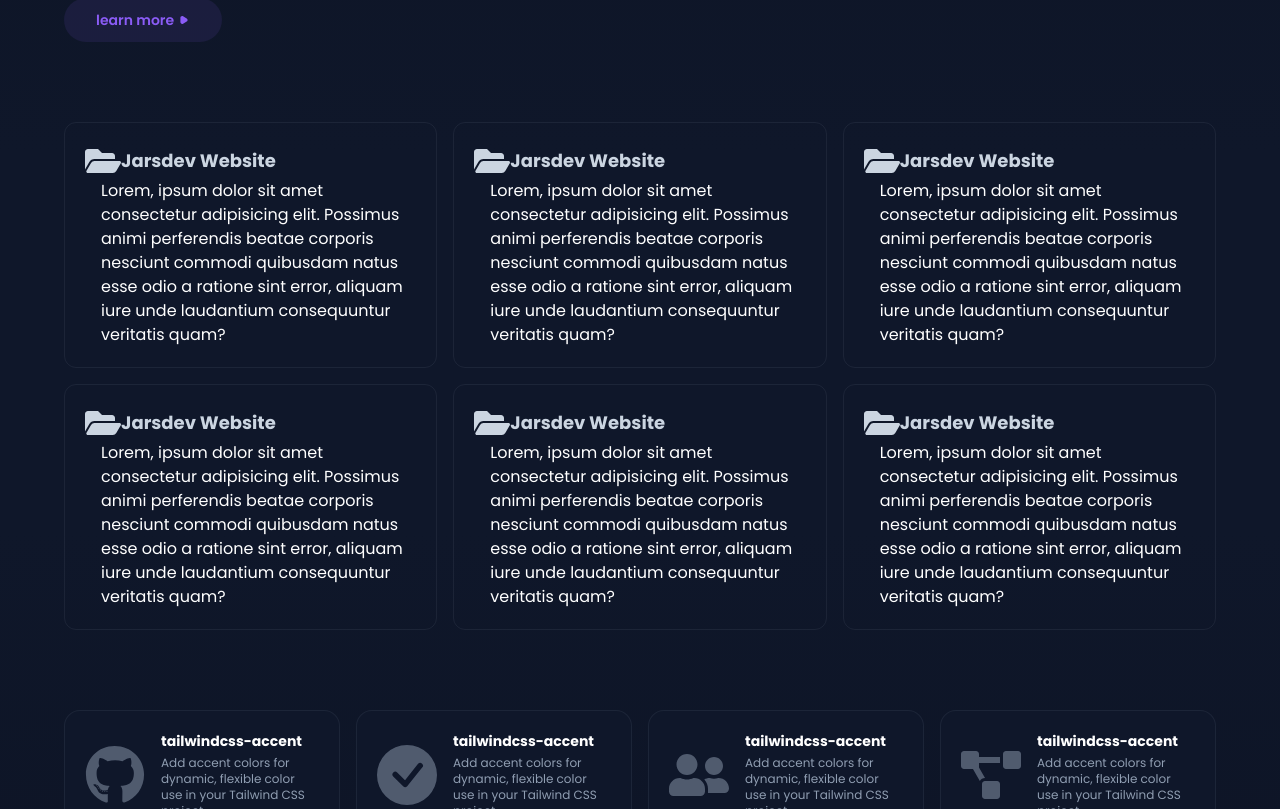
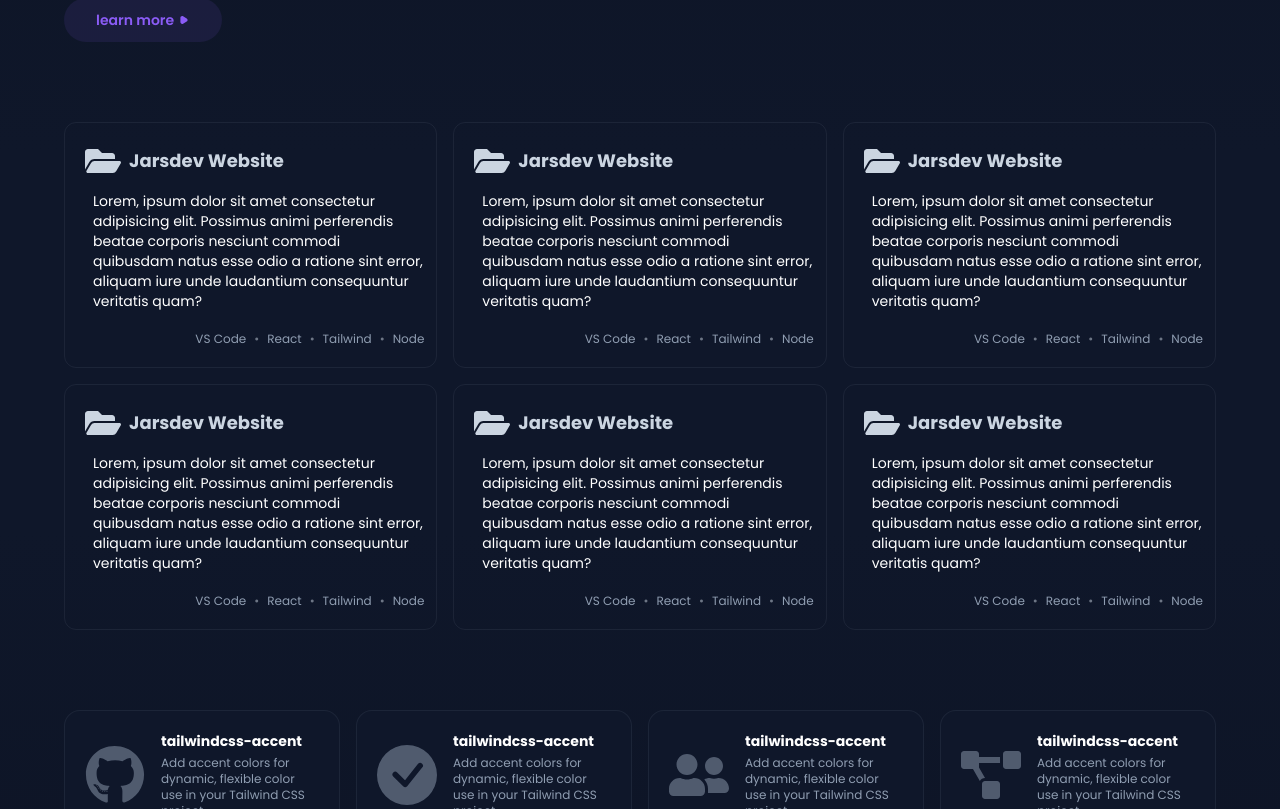
Before and after one commit to ImJars/Development-full-coding, a React (Vite) app: page /projects in a window 1280 px wide. Shown: the part 608-1417 px from the top of the page. Built offline with nearby package versions, Linux system fonts and the light colour scheme.

Commit message:
Update softwareProject.jsx

```diff
--- a/src/components/projects/softwareProject.jsx
+++ b/src/components/projects/softwareProject.jsx
@@ -4,22 +4,41 @@ import { FaFolderOpen } from "react-icons/fa";
 function SoftwareProject() {
   return (
     <>
-      <div className="border border-text-general border-opacity-10 rounded-xl">
+      <div className="border border-text-general border-opacity-10 rounded-xl font-poppins">
         <div className="p-5">
           <div>
             <div className="flex flex-col items-center space-x-4">
-              <div className="w-full flex justify-start items-center">
+              <div className="w-full flex justify-start items-center space-x-2">
                 <FaFolderOpen className="text-4xl text-text-white-gray" />
                 <h1 className="text-text-white-gray font-bold text-lg">
                   Jarsdev Website
                 </h1>
               </div>
-              <p className="p-0">
+              <p className="w-full flex justify-start text-sm mt-3">
                 Lorem, ipsum dolor sit amet consectetur adipisicing elit.
                 Possimus animi perferendis beatae corporis nesciunt commodi
                 quibusdam natus esse odio a ratione sint error, aliquam iure
                 unde laudantium consequuntur veritatis quam?
               </p>
+              <div className="w-full flex justify-end mt-5">
+                <ul className="flex space-x-2 text-xs text-text-general">
+                  <li>
+                    VS Code
+                  </li>
+                  <h1 className="text-xs opacity-50 cursor-default text-text-white-gray">&#8226;</h1>
+                  <li>
+                    React
+                  </li>
+                  <h1 className="text-xs opacity-50 cursor-default text-text-white-gray">&#8226;</h1>
+                  <li>
+                    Tailwind
+                  </li>
+                  <h1 className="text-xs opacity-50 cursor-default text-text-white-gray">&#8226;</h1>
+                  <li>
+                    Node
+                  </li>
+                </ul>
+              </div>
             </div>
           </div>
         </div>
```
